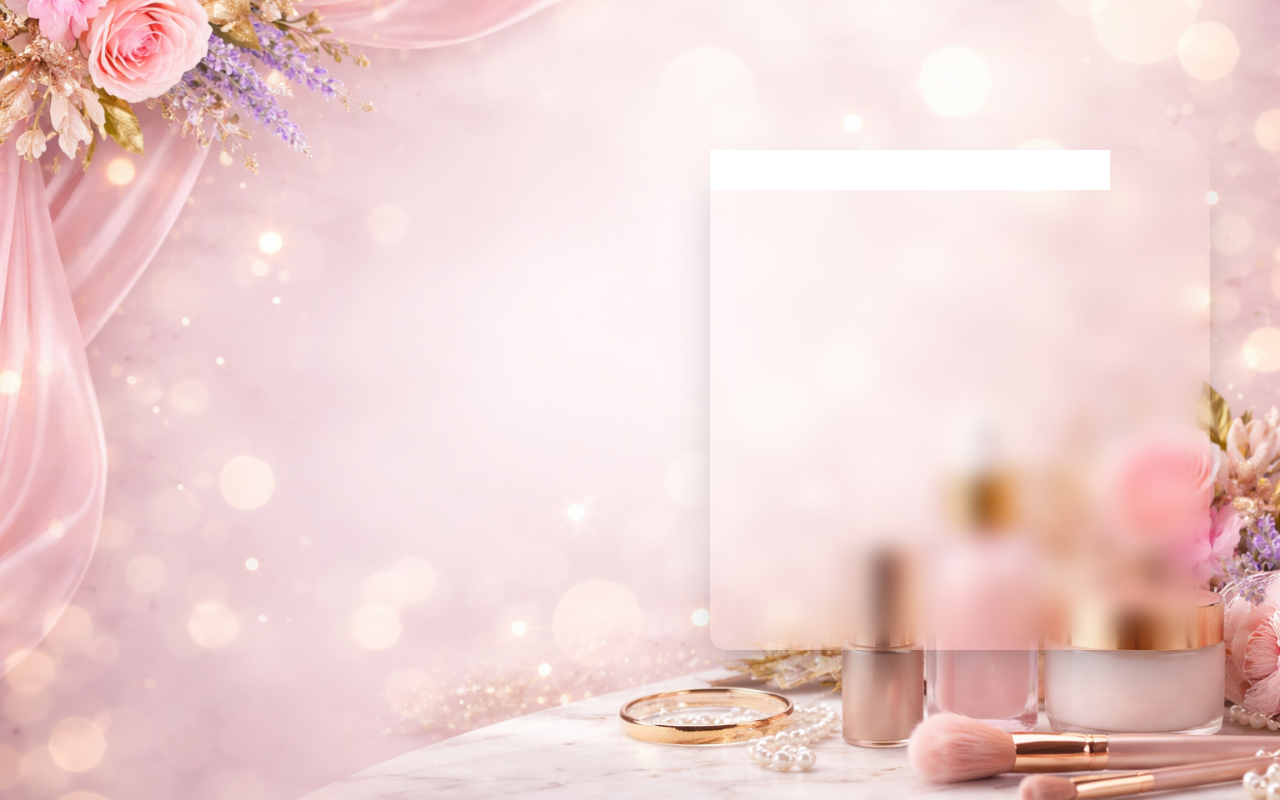
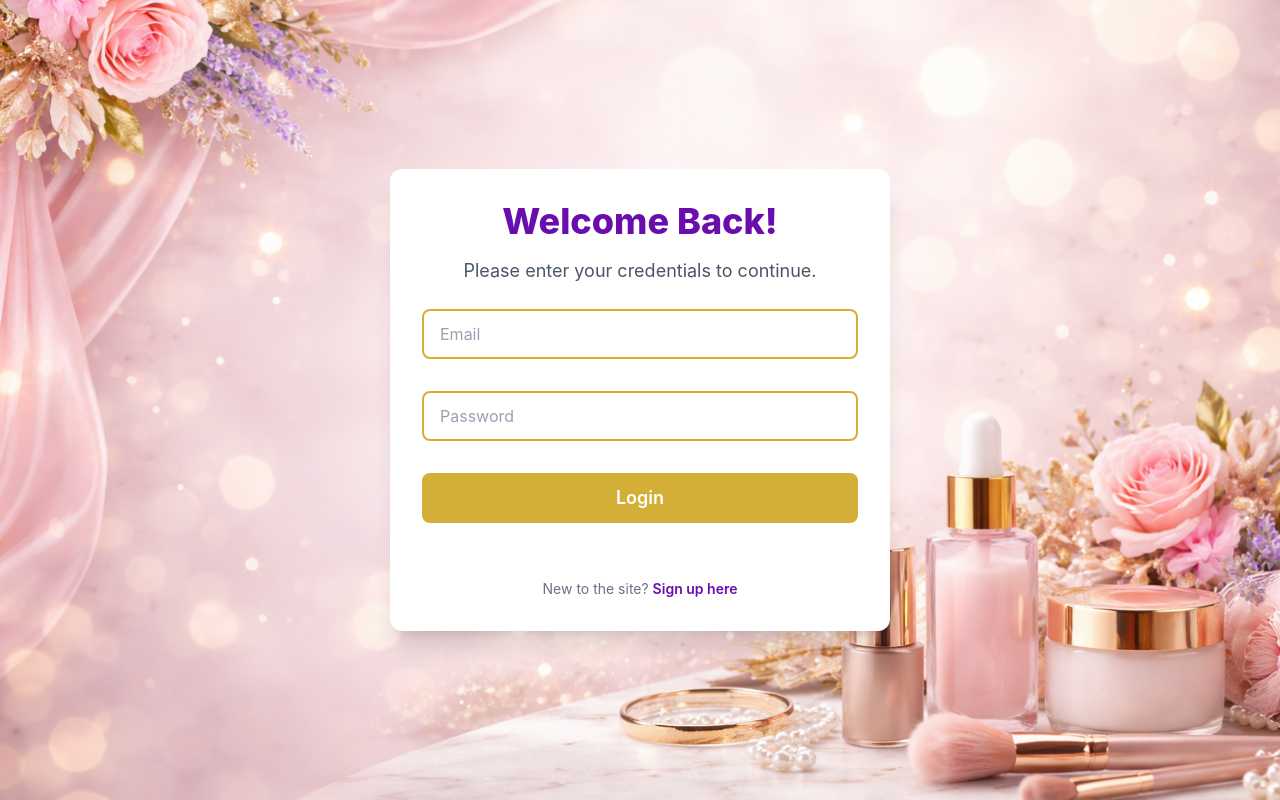
Before and after one commit to DNishadini/MERN_myfirstFrontend, a React (Vite) app: page /login in a window 1280 px wide. Built offline with nearby package versions, Linux system fonts and the light colour scheme.

Commit message:
Create login page

```diff
--- a/package.json
+++ b/package.json
@@ -11,6 +11,7 @@
   },
   "dependencies": {
     "@tailwindcss/vite": "^4.2.2",
+    "axios": "^1.13.6",
     "react": "^19.2.4",
     "react-dom": "^19.2.4",
     "react-router-dom": "^7.13.2",
--- a/src/pages/loginPage.jsx
+++ b/src/pages/loginPage.jsx
@@ -1,10 +1,70 @@
+import { useState } from "react";
+import axios from "axios";
+
 export default function LoginPage() {
+  const [email, setEmail] = useState("");
+  const [password, setPassword] = useState("");
+
+  // Direct API call without environment variable
+  async function login() {
+    const response = await axios.post(
+      import.meta.env.VITE_API_URL + "/api/users/login", // Direct API URL
+      {
+        email: email,
+        password: password,
+      },
+    );
+    console.log(response.data);
+  }
+
   return (
-    <div className="w-full h-full bg-[url('/bg.png')] bg-cover bg-center flex">
-      <div className="w-[50%] h-full"></div>
-      <div className="w-[50%] h-full flex items-center justify-center">
-        <div className="w-[500px] h-[500px] backdrop-blur-md shadow-2xl rounded-2xl">
-          <input className="w-[400px] h-[40px] bg-white" />
+    <div className="w-full h-full bg-[url('/bg.png')] bg-cover bg-center flex flex-col items-center justify-center">
+      {/* Main container with gradient overlay */}
+      <div className="w-full sm:w-[450px] md:w-[500px] p-8 bg-white bg-opacity-80 backdrop-blur-md rounded-xl shadow-xl flex flex-col items-center space-y-8">
+        {/* Welcome Back Text */}
+        <div className="text-center mb-6">
+          <h1 className="text-4xl font-extrabold text-[#6a0dad] mb-4">
+            Welcome Back!
+          </h1>
+          <p className="text-lg text-gray-600">
+            Please enter your credentials to continue.
+          </p>
+        </div>
+
+        {/* Email Input */}
+        <input
+          type="email"
+          value={email}
+          onChange={(e) => setEmail(e.target.value)}
+          placeholder="Email"
+          className="w-full h-[50px] p-4 rounded-lg border-2 border-[#d4af37] text-gray-800 placeholder:text-gray-400 focus:outline-none focus:ring-2 focus:ring-[#d4af37] transition-all duration-300"
+        />
+
+        {/* Password Input */}
+        <input
+          type="password"
+          value={password}
+          onChange={(e) => setPassword(e.target.value)}
+          placeholder="Password"
+          className="w-full h-[50px] p-4 rounded-lg border-2 border-[#d4af37] text-gray-800 placeholder:text-gray-400 focus:outline-none focus:ring-2 focus:ring-[#d4af37] transition-all duration-300"
+        />
+
+        {/* Login Button */}
+        <button
+          onClick={login}
+          className="w-full h-[50px] rounded-lg bg-[#d4af37] text-white font-semibold text-lg hover:bg-[#f8b7d0] transition-colors duration-300 focus:outline-none"
+        >
+          Login
+        </button>
+
+        {/* Interactive Tip */}
+        <div className="mt-6 text-center">
+          <p className="text-sm text-gray-500">
+            New to the site?{" "}
+            <span className="text-[#6a0dad] font-semibold cursor-pointer hover:underline">
+              Sign up here
+            </span>
+          </p>
         </div>
       </div>
     </div>
```
Also changed, not shown: 2 other files (tests, documents, lock files or other folders).
